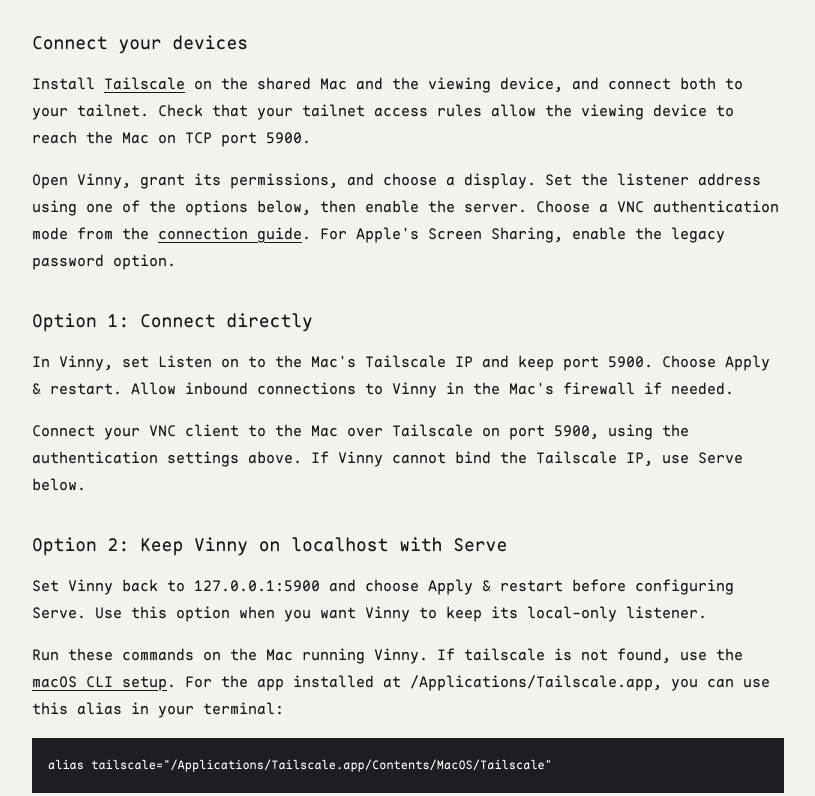
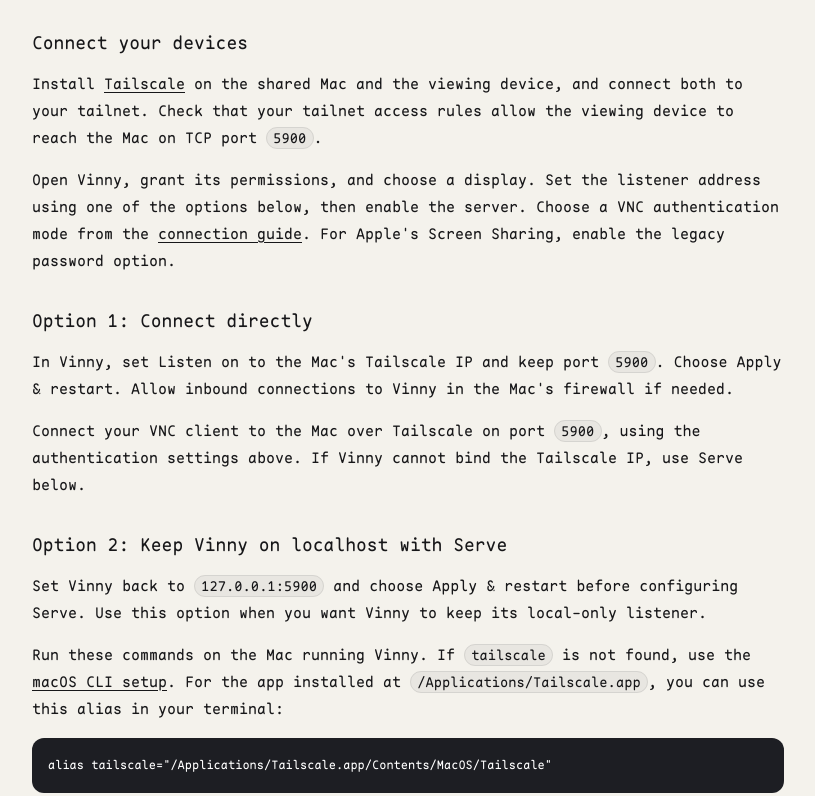
Before and after one commit to sarimabbas/vinny, a website built with Vite: page website/guides/tailscale/index.html in a window 1280 px wide. Shown: the part 285-1081 px from the top of the page, without its empty margins (232-1047 px from the left). Built offline with nearby package versions, Linux system fonts and the light colour scheme.

Commit message:
Round code blocks and distinguish inline code with pills

```diff
--- a/website/src/style.css
+++ b/website/src/style.css
@@ -801,8 +801,17 @@
 .guide-nav { display: flex; justify-content: space-between; gap: 24px; margin-bottom: 48px; font-size: 13px; }
 .guide-page h1 { font: 400 clamp(36px, 5vw, 48px)/1.2 "Kinder Child", "Maple Mono"; }
 .guide-page h2 { margin-top: 32px; font-size: 18px; line-height: 1.5; }
-.guide-page pre { padding: 16px; background: #1d1e23; color: #fff; overflow-x: auto; font-size: 12px; }
-.guide-page :not(pre) > code { overflow-wrap: anywhere; }
+.guide-page pre { border-radius: 12px; padding: 16px; background: #1d1e23; color: #fff; overflow-x: auto; font-size: 12px; }
+:not(pre) > code {
+  padding: 0.08em 0.45em;
+  border: 1px solid rgba(127, 127, 127, 0.18);
+  border-radius: 999px;
+  background: rgba(127, 127, 127, 0.1);
+  font-size: 0.92em;
+  overflow-wrap: anywhere;
+  -webkit-box-decoration-break: clone;
+  box-decoration-break: clone;
+}
 .guide-page li { margin-bottom: 12px; }
 @media (max-width: 760px) {
   main { height: auto; min-height: 640px; }
```
